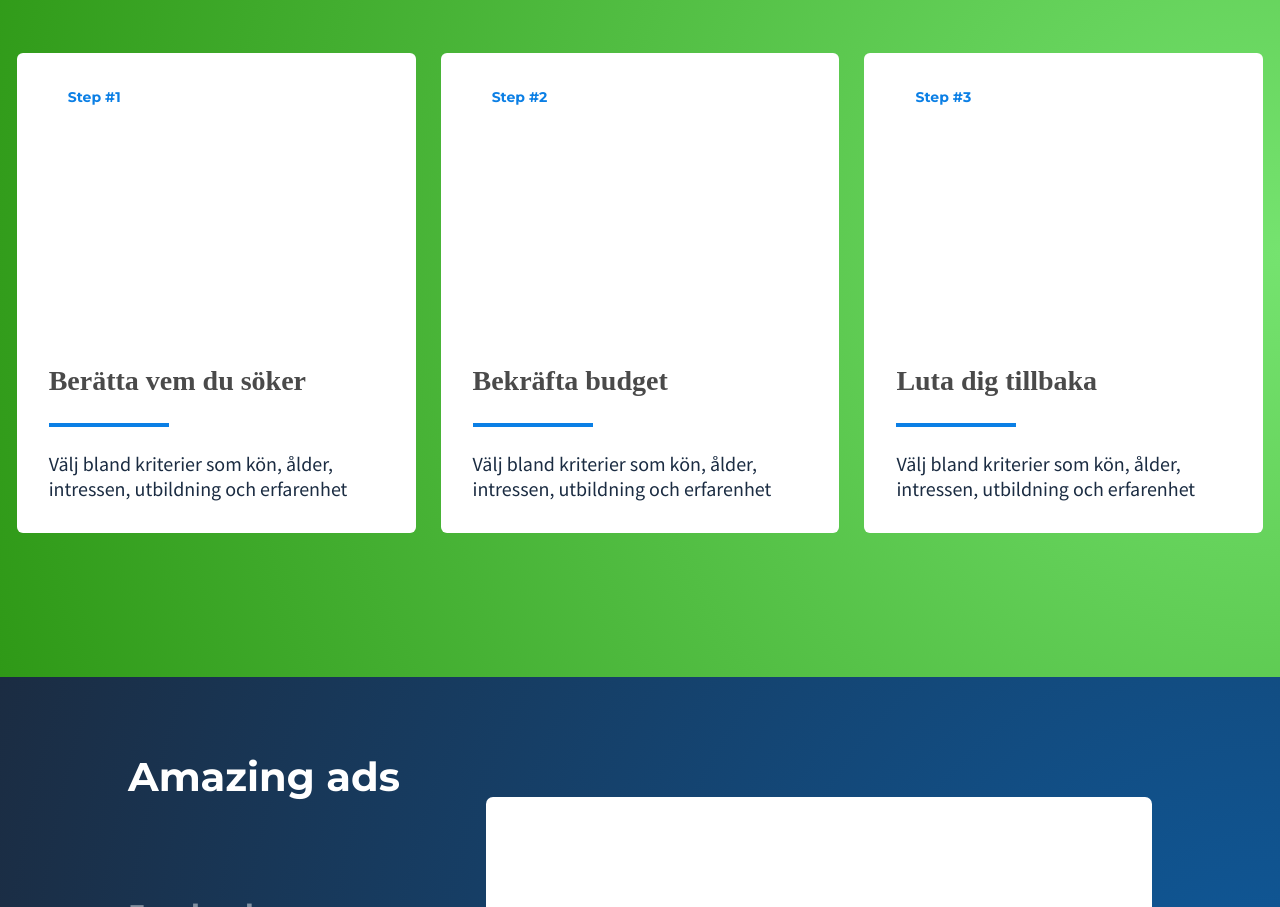
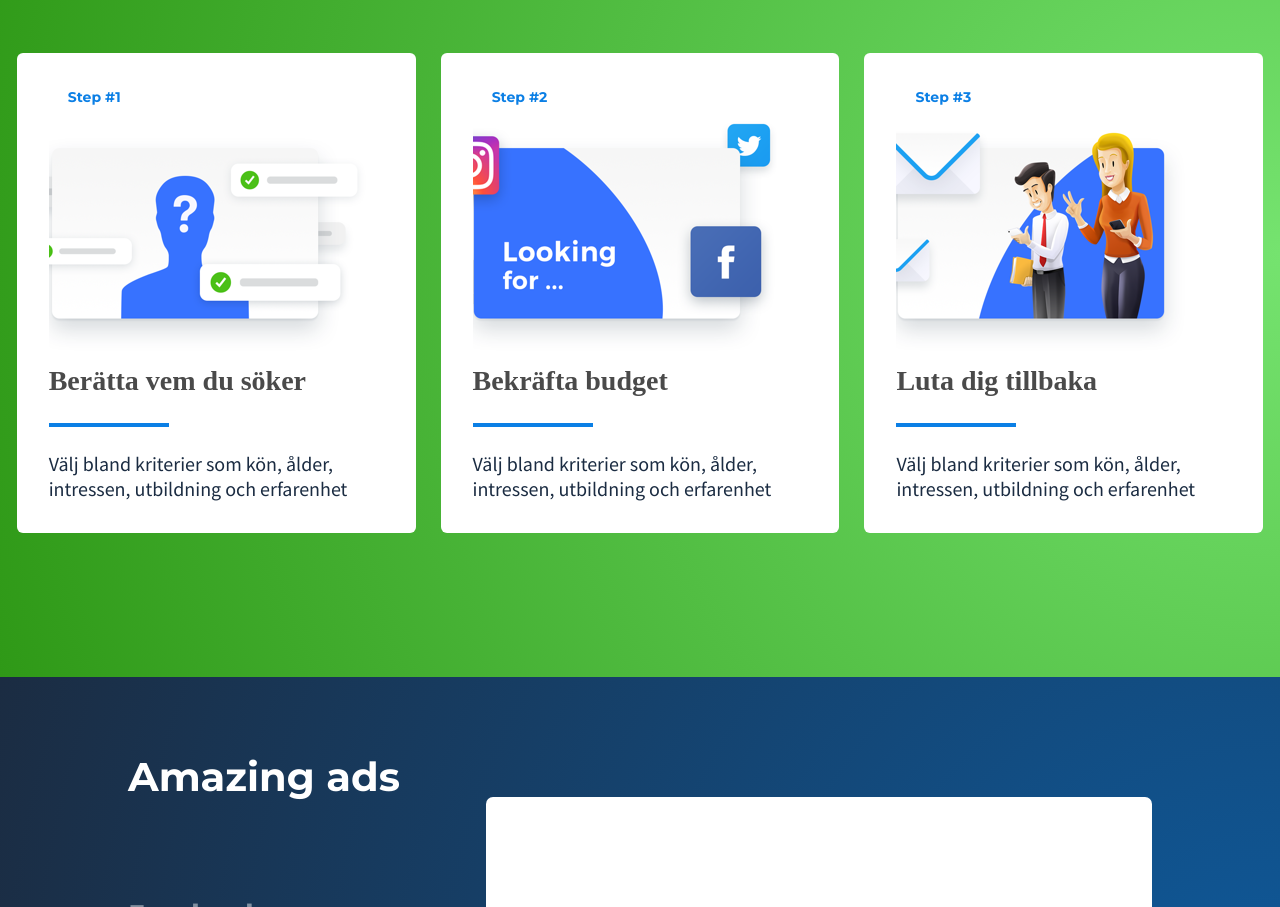
Before and after one commit to siegurth/kandio, a plain HTML site: page app/index.html in a window 1280 px wide. Shown: the part 3393-4300 px from the top of the page. Drawn offline with nearby package versions, Linux system fonts and the light colour scheme.

Commit message:
added images

```diff
--- a/app/index.html
+++ b/app/index.html
@@ -116,19 +116,25 @@
 					<div class="row">
 						<div class="block">
 							<p class="pageStage">Step #1</p>
-							<figure></figure>
+							<figure>
+								<img src="img/hiw-step-1.png" alt="how it works">
+							</figure>
 							<h6>Berätta vem du söker</h6>
 							<p>Välj bland kriterier som kön, ålder, intressen, utbildning och erfarenhet</p>
 						</div>
 						<div class="block">
 							<p class="pageStage">Step #2</p>
-							<figure></figure>
+							<figure>
+								<img src="img/hiw-step-2.png" alt="how it works">
+							</figure>
 							<h6>Bekräfta budget</h6>
 							<p>Välj bland kriterier som kön, ålder, intressen, utbildning och erfarenhet</p>
 						</div>
 						<div class="block">
 							<p class="pageStage">Step #3</p>
-							<figure></figure>
+							<figure>
+								<img src="img/hiw-step-3.png" alt="how it works">
+							</figure>
 							<h6>Luta dig tillbaka</h6>
 							<p>Välj bland kriterier som kön, ålder, intressen, utbildning och erfarenhet</p>
 						</div>
```
Also changed, not shown: app/img/Facebook ad example.png (added), app/img/Facebook ad example@2x.png (added), app/img/Google example ad.png (added), app/img/Google example ad@2x.png (added), app/img/Instagram example ad.png (added), app/img/Instagram example ad@2x.png (added), app/img/Twitter example ad.png (added), app/img/Twitter example ad@2x.png (added), app/img/hiw-step-1.png (added), app/img/hiw-step-1@2x.png (added), app/img/hiw-step-1@3x.png (added), app/img/hiw-step-2.png (added), app/img/hiw-step-2@2x.png (added), app/img/hiw-step-2@3x.png (added), 3 more files, 1 other file.
